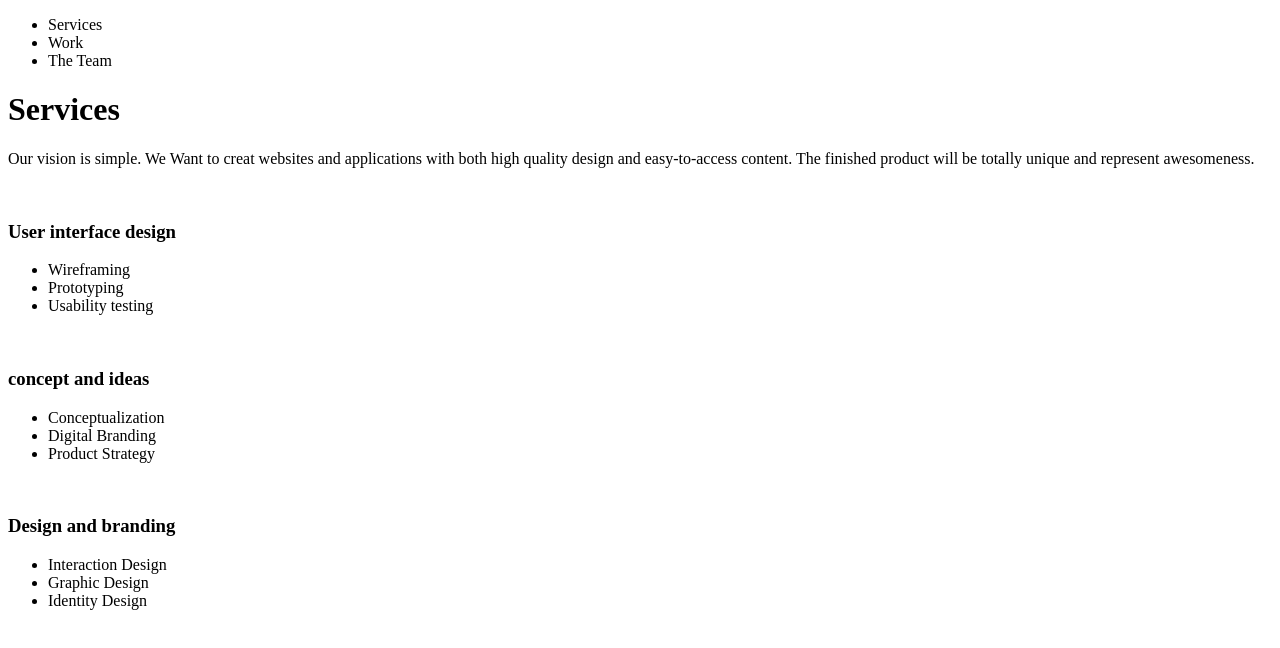
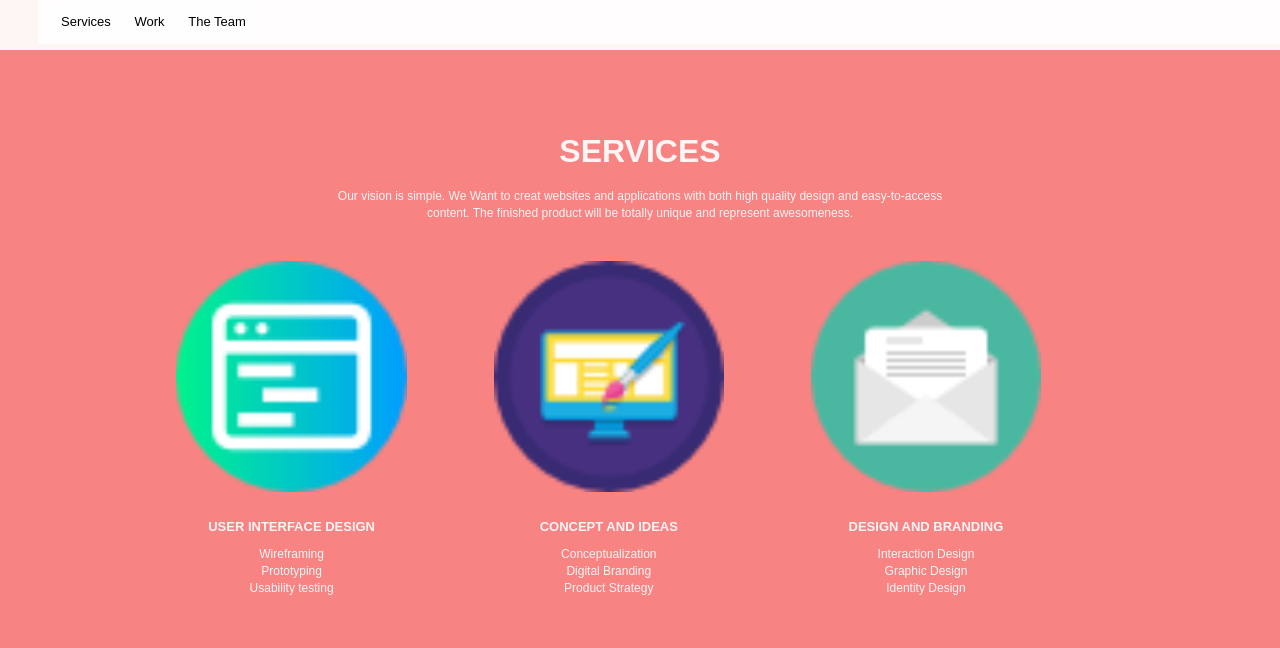
Before and after one commit to hbouwers/services, a plain HTML site: page index.html in a window 1280 px wide. Drawn offline with Linux system fonts and the light colour scheme.

Commit message:
made changes lol

```diff
--- a/index.html
+++ b/index.html
@@ -13,14 +13,14 @@
         </ul>
     </header>
 
-    <div class="containter">
+    <div class="container">
         <div id="service-blurb">
             <h1>Services</h1>
             <p>Our vision is simple. We Want to creat websites and applications with both high quality design and easy-to-access content. The finished product will be totally unique and represent awesomeness.</p>
         </div>
 
         <div class="offerings">
-            <img src="" alt="">
+            <img src="img/code.png">
             <h3>User interface design</h3>
             <ul>
                 <li>Wireframing</li>
@@ -30,7 +30,7 @@
         </div>
 
         <div class="offerings">
-            <img src="" alt="">
+            <img src="img/website.png">
             <h3>concept and ideas</h3>
             <ul>
                 <li>Conceptualization</li>
@@ -40,7 +40,7 @@
         </div>
 
         <div class="offerings">
-                <img src="" alt="">
+            <img src="img/open.png">
             <h3>Design and branding</h3>
             <ul>
                 <li>Interaction Design</li>
@@ -48,5 +48,6 @@
                 <li>Identity Design</li>
             </ul>
         </div>
+    </div>
 </body>
 </html>
--- a/style.css
+++ b/style.css
@@ -0,0 +1,71 @@
+/* global */
+*{
+    background:rgb(247, 131, 131);
+    margin:0;
+    padding:0;
+    font-family:sans-serif;
+    line-height:1.4;
+}
+
+/* header */
+header{
+    background:rgba(255, 254, 254, 0.925);
+    width:100%;
+    height: 50px
+}
+header ul{
+    background:rgba(255, 254, 254, 0.925);;
+    padding: 13px;
+    margin-left: 38px;
+    font-size: 13px;
+}
+header li{
+    background:rgba(255, 254, 254, 0.925);;
+    display:inline;
+    padding:10px;
+}
+
+/* container */
+.container{
+    color:rgba(255, 254, 254, 0.925);;
+    padding-top:65px;
+    margin:auto;
+    width:80%;
+}
+
+.container h1{
+    text-transform: uppercase;
+    padding:14px;
+}
+
+#service-blurb{
+    margin:auto;
+    width:60%;
+    text-align:center;
+}
+#service-blurb p{
+    font-size:12px;
+    padding-bottom:30px;
+}
+
+/* offerings */
+.offerings{
+    float: left;
+    width: 30%;
+    padding-left: 10px;
+    text-align:center;
+}
+.offerings h3{
+    text-transform:uppercase;
+    font-size:13px;
+    padding:10px;
+}
+.offerings li{
+    font-size:12px;
+    list-style:none;
+}
+
+.offerings img{
+    width:75%;
+    padding:10px;
+}
```
Also changed, not shown: img/code.png (added), img/open.png (added), img/website.png (added). Lines whose indentation alone changed are shown as unchanged.
